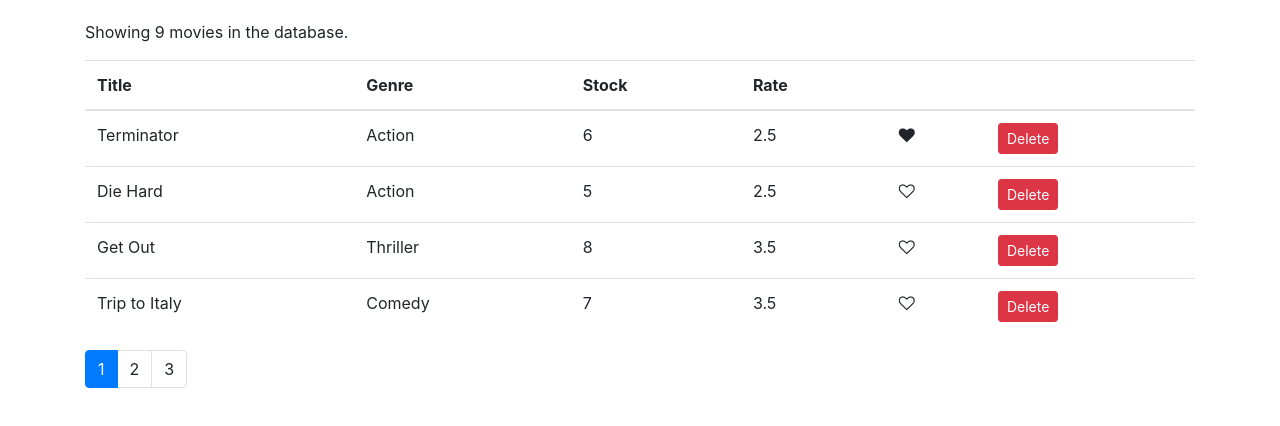
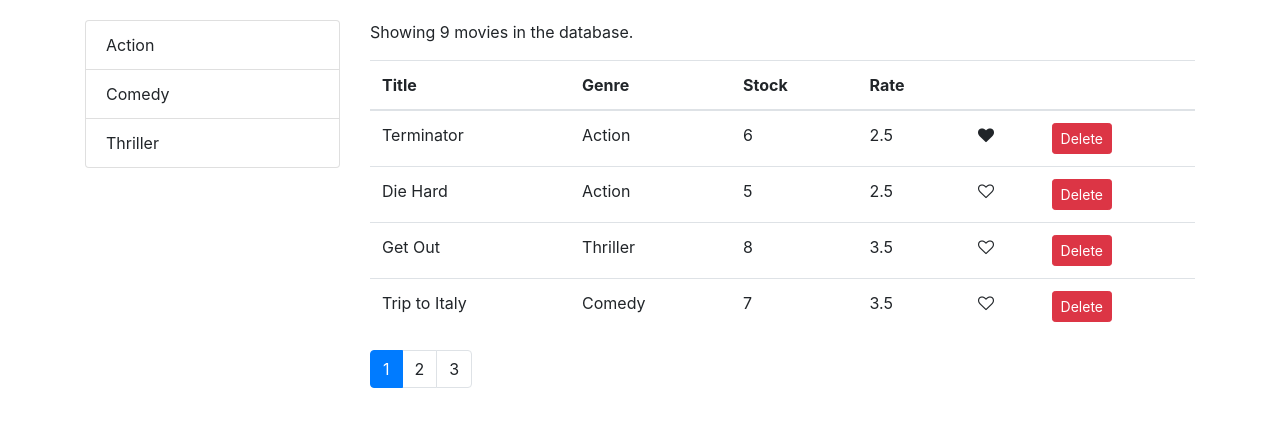
Before and after one commit to EvgenyMinin/vidly, a React (Create React App) app: page / in a window 1280 px wide. Shown: the top 426 px of the page. Built offline with nearby package versions, Linux system fonts and the light colour scheme.

Commit message:
add: ListGroup component

```diff
--- a/src/components/Movies/Movies.jsx
+++ b/src/components/Movies/Movies.jsx
@@ -1,16 +1,26 @@
 import React, { Component } from 'react';
 import Like from './../common/Like/index';
+import ListGroup from '../common/ListGroup';
 import Pagination from '../common/Pagination';
 import { getMovies } from '../../services/fakeMovieService';
+import { getGenres } from '../../services/fakeGenreService';
 import { paginate } from '../../utils/paginate';
 import './Movies.scss';
 
 class Movies extends Component {
 
     state = {
-        movies: getMovies(),
+        movies: [],
+        genres: [],
         currentPage: 1,
         pageSize: 4
+    }
+
+    componentDidMount() {
+        this.setState({
+            movies: getMovies(),
+            genres: getGenres()
+        })
     }
 
     handleDelete = (movie) => {
@@ -36,15 +46,26 @@
         })
     }
 
+    handleGenreSelect = (genre) => {
+        console.log(genre);
+    }
+
     render() {
         const {length: count} = this.state.movies;
-        const { movies: allMovies, pageSize, currentPage } = this.state;
+        const { movies: allMovies, pageSize, genres, currentPage } = this.state;
         if (count === 0) {
             return <p>There are no movies in the database</p>
         }
         const movies = paginate(allMovies, currentPage, pageSize);
         return (
-            <React.Fragment>
+            <div className='row'>
+                <div className="col-3">
+                    <ListGroup
+                        items={genres}
+                        onGenreSelect={this.handleGenreSelect}
+                    />
+                </div>
+                <div className="col">
                     <p>Showing {count} movies in the database.</p>
                     <table className='table'>
                         <thead>
@@ -90,7 +111,9 @@
                         currentPage={currentPage}
                         onPageChange={this.handlePageChange}
                     />
-            </React.Fragment>
+                </div>
+
+            </div>
         );
     }
 }
--- /dev/null
+++ b/src/components/common/ListGroup/ListGroup.jsx
@@ -0,0 +1,21 @@
+import React from 'react';
+import './ListGroup.scss';
+
+const ListGroup = ({items, valueProperty, textProperty}) => {
+    return (
+        <ul className="list-group">
+            {items.map(item => (
+                <li key={item[valueProperty]} className="list-group-item">
+                    {item[textProperty]}
+                </li>
+            ))}
+        </ul>
+    );
+}
+
+ListGroup.defaultProps = {
+    valueProperty: '_id',
+    textProperty: 'name'
+};
+
+export default ListGroup;
--- /dev/null
+++ b/src/components/common/ListGroup/index.js
@@ -0,0 +1,3 @@
+import ListGroup from './ListGroup';
+
+export default ListGroup;
```
Also changed, not shown: src/components/common/ListGroup/ListGroup.scss (added). Lines whose indentation alone changed are shown as unchanged.
